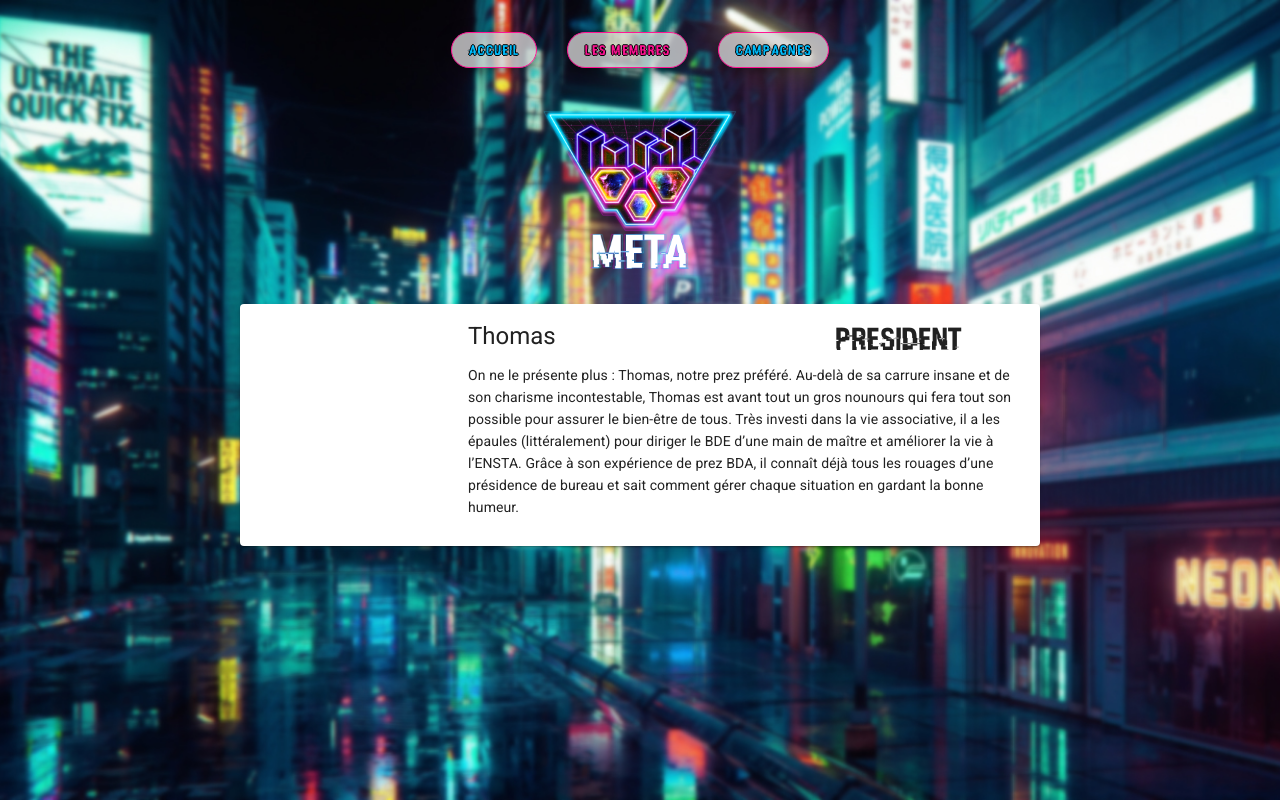
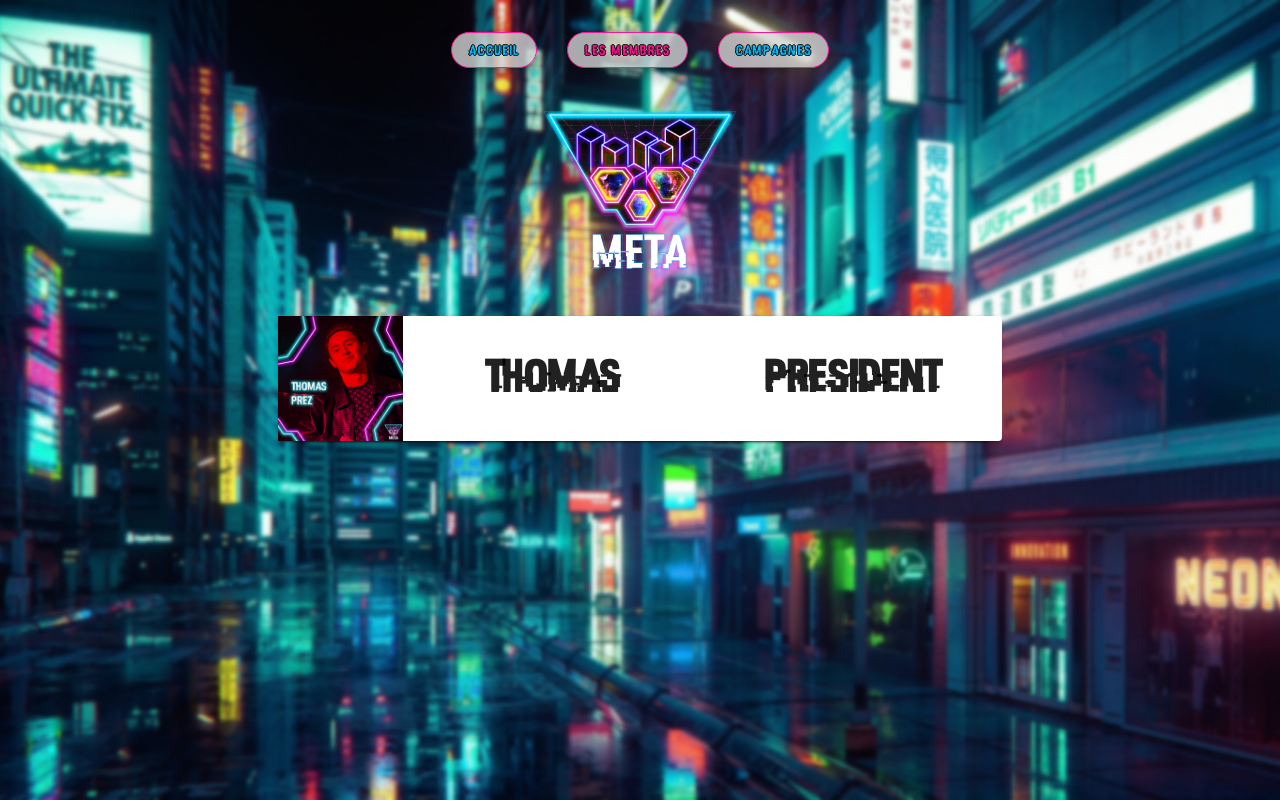
Before and after one commit to clementlrd/Meta, a Vue app: page /members in a window 1280 px wide. Built offline with nearby package versions, Linux system fonts and the light colour scheme.

Commit message:
members v2

```diff
--- a/src/components/Member.vue
+++ b/src/components/Member.vue
@@ -1,30 +1,53 @@
 <template>
-  <v-card :width="smallScreen ? `min(90%, ${w})` : w" class="mt-6" align="left">
-    <v-row no-gutters align="center">
-      <v-col fill-height cols="3">
-        <v-img class="img" :src="member.picture"></v-img>
+  <v-container fluid>
+    <v-row justify="center">
+      <v-expansion-panels>
+        <v-expansion-panel v-for="(member, i) in member" :key="i">
+          <v-expansion-panel-header>
+            <v-row align="center" no-gutters>
+              <v-col>
+                <v-avatar size="100" tile>
+                  <img :src="member.picture" />
+                </v-avatar>
               </v-col>
+
               <v-col>
-        <v-container>
-          <v-row no-gutters>
-            <v-col>
-              <v-card-title class="pb-0 pt-1 text-h5">{{
-                member.name
-              }}</v-card-title>
+                <strong v-html="message.name"></strong>
               </v-col>
-            <v-col cols="4">
-              <span class="role"> {{ member.role }} </span>
+
+              <v-col class="text-no-wrap" cols="5" sm="3">
+                <v-chip
+                  v-if="message.new"
+                  :color="`${message.color} lighten-4`"
+                  class="ml-0 mr-2 black--text"
+                  label
+                  small
+                >
+                  {{ message.new }} new
+                </v-chip>
+                <strong v-html="message.title"></strong>
               </v-col>
             </v-row>
-          <v-row no-gutters>
-            <v-card-text class="pt-0">
-              {{ member.description }}
-            </v-card-text>
+          </v-expansion-panel-header>
+
+          <v-expansion-panel-content>
+            <v-divider></v-divider>
+            <v-card-text v-text="lorem"></v-card-text>
+          </v-expansion-panel-content>
+        </v-expansion-panel>
+      </v-expansion-panels>
     </v-row>
   </v-container>
-      </v-col>
-    </v-row>
+  <!--
+  <v-card :width="w" class="mt-6" color="#00f0ffe0">
+    <v-avatar size="100" tile><v-img :src="member.picture"></v-img></v-avatar>
+    <v-card-title class="role">{{ member.name }}</v-card-title>
+    <v-card-subtitle>{{ member.role }}</v-card-subtitle>
+    <v-card-text class="text-caption text-left">{{
+      member.description
+    }}</v-card-text>
   </v-card>
+  -->
 </template>
 
 <script>
@@ -39,6 +62,37 @@ export default {
       return "../assets/pp/" + this.member.picture + ".png";
     },
   },
+  data() {
+    return {
+      messages: [
+        {
+          avatar: this.member.picture,
+          name: this.member.name,
+          title: this.member.role,
+          excerpt: "Thank you for joining our community...",
+        },
+        {
+          color: "red",
+          icon: "mdi-account-multiple",
+          name: "Social",
+          new: 1,
+          total: 3,
+          title: "Twitter",
+        },
+        {
+          color: "teal",
+          icon: "mdi-tag",
+          name: "Promos",
+          new: 2,
+          total: 4,
+          title: "Shop your way",
+          exceprt: "New deals available, Join Today",
+        },
+      ],
+      lorem:
+        "Lorem ipsum dolor sit amet, at aliquam vivendum vel, everti delicatissimi cu eos. Dico iuvaret debitis mel an, et cum zril menandri. Eum in consul legimus accusam. Ea dico abhorreant duo, quo illum minimum incorrupte no, nostro voluptaria sea eu. Suas eligendi ius at, at nemore equidem est. Sed in error hendrerit, in consul constituam cum.",
+    };
+  },
 };
 </script>
 
--- a/src/views/Trombi.vue
+++ b/src/views/Trombi.vue
@@ -1,30 +1,56 @@
-<template id="home">
+<template>
   <v-container fluid justify-content>
     <img
       alt="Meta logo"
       src="@/assets/meta 600x600.png"
       style="height: auto; width: min(100%, 200px)"
-      class="img_grow mt-4"
+      class="img_grow mt-4 mb-12"
     />
-    <v-row dense>
-      <v-col
-        align="center"
-        cols="12"
-        v-for="member in members"
-        :key="member.name"
-      >
-        <Member w="800px" h="100px" :member="member"></Member>
-      </v-col>
-    </v-row>
+    <v-card width="min(90%,700px)" class="mx-auto">
+      <v-row justify="center">
+        <v-expansion-panels>
+          <v-expansion-panel v-for="(member, i) in members" :key="i">
+            <v-expansion-panel-header class="pa-0">
+              <v-row align="center" no-gutters>
+                <v-avatar size="125" tile>
+                  <img :src="member.picture" />
+                </v-avatar>
+                <v-col v-if="$vuetify.breakpoint.xs" class="pl-4">
+                  <v-card-title class="role">{{ member.name }}</v-card-title>
+                  <v-card-subtitle class="text-h5">{{
+                    member.role
+                  }}</v-card-subtitle>
+                </v-col>
+                <template v-else>
+                  <v-col align="center">
+                    <strong class="role"> {{ member.name }}</strong>
+                  </v-col>
+                  <v-col align="center">
+                    <strong class="role">{{ member.role }}</strong>
+                  </v-col>
+                </template>
+              </v-row>
+            </v-expansion-panel-header>
+
+            <v-expansion-panel-content>
+              <v-divider></v-divider>
+              <v-card-text class="text-left">{{
+                member.description
+              }}</v-card-text>
+            </v-expansion-panel-content>
+          </v-expansion-panel>
+        </v-expansion-panels>
+      </v-row>
+    </v-card>
   </v-container>
 </template>
 
 <script>
-import Member from "@/components/Member";
+//import Member from "@/components/Member";
 
 export default {
   name: "Trombi",
-  components: { Member },
+  components: {},
   data() {
     return {
       members: [
@@ -33,10 +59,17 @@ export default {
           role: "President",
           picture: require("@/assets/pp/thomas.png"),
           description:
-            "On ne le présente plus : Thomas, notre prez préféré. Au-delà de sa carrure insane et de son charisme incontestable, Thomas est avant tout un gros nounours qui fera tout son possible pour assurer le bien-être de tous. Très investi dans la vie associative, il a les épaules (littéralement) pour diriger le BDE d’une main de maître et améliorer la vie à l’ENSTA. Grâce à son expérience de prez BDA, il connaît déjà tous les rouages d’une présidence de bureau et sait comment gérer chaque situation en gardant la bonne humeur. ",
+            "On ne le présente plus : Thomas, notre prez préféré. Au-delà de sa carrure insane et de son charisme incontestable, Thomas est avant tout un gros nounours qui fera tout son possible pour assurer le bien-être de tous. Très investi dans la vie associative, il a les épaules (littéralement) pour diriger le BDE d'une main de maître et améliorer la vie à l'ENSTA. Grâce à son expérience de prez BDA, il connaît déjà tous les rouages d'une présidence de bureau et sait comment gérer chaque situation en gardant la bonne humeur.",
         },
       ],
     };
   },
 };
 </script>
+
+<style scoped>
+.role {
+  font-family: "hackedregular";
+  font-size: 3em;
+}
+</style>
```
Also changed, not shown: src/assets/pp/carte_trombi_type.png (added), 1 other file (tests, documents, lock files or other folders). Lines whose indentation alone changed are shown as unchanged.
